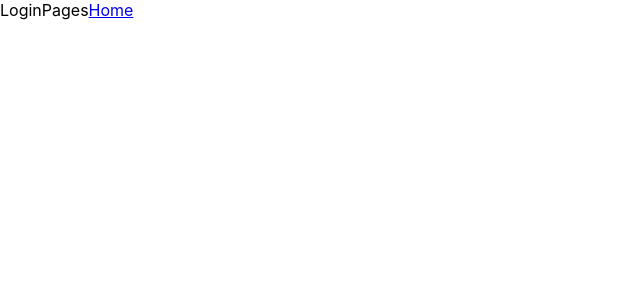
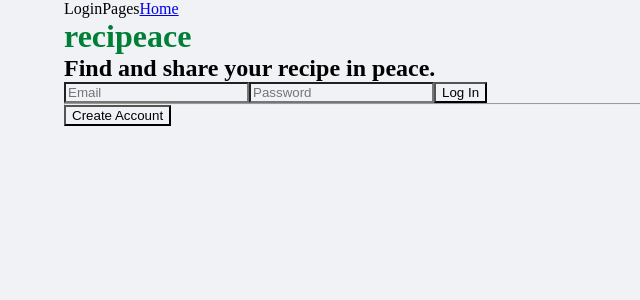
Before and after one commit to Carururu/recipeace, a React (Create React App) app: page /login in a window 1280 px wide. Shown: the top 300 px of the page, without its empty margins (0-640 px from the left). Built offline with nearby package versions, Linux system fonts and the light colour scheme.

Commit message:
Login Page with Login form and Signup Form

```diff
--- a/package.json
+++ b/package.json
@@ -6,8 +6,10 @@
     "@testing-library/jest-dom": "^5.16.2",
     "@testing-library/react": "^12.1.4",
     "@testing-library/user-event": "^13.5.0",
+    "firebase": "^9.6.9",
     "react": "^17.0.2",
     "react-dom": "^17.0.2",
+    "react-hook-form": "^7.28.1",
     "react-router-dom": "^6.2.2",
     "react-scripts": "5.0.0",
     "web-vitals": "^2.1.4"
--- a/public/index.html
+++ b/public/index.html
@@ -6,8 +6,8 @@
     <meta name="viewport" content="width=device-width, initial-scale=1" />
     <meta name="theme-color" content="#000000" />
     <meta
-      name="description"
-      content="Web site created using create-react-app"
+      name="recipeace"
+      content="Recipeace is a social media website where you can post your own recipe and interact with other users"
     />
     <link rel="apple-touch-icon" href="%PUBLIC_URL%/logo192.png" />
     <!--
@@ -24,7 +24,7 @@
       work correctly both with client-side routing and a non-root public URL.
       Learn how to configure a non-root public URL by running `npm run build`.
     -->
-    <title>React App</title>
+    <title>Recipeace</title>
   </head>
   <body>
     <noscript>You need to enable JavaScript to run this app.</noscript>
--- a/src/App.js
+++ b/src/App.js
@@ -1,13 +1,13 @@
 import React from 'react'
 import { Route, Routes } from 'react-router-dom'
 import HomePage from './pages/HomePage'
-import LoginPages from './pages/LoginPages'
+import LoginPage from './pages/LoginPage'
 
 const App = () => {
   return (
     <Routes>
       <Route exact path='/' element={<HomePage />} />
-      <Route path='/login' element={<LoginPages />} />
+      <Route path='/login' element={<LoginPage />} />
     </Routes>
   )
 }
--- /dev/null
+++ b/src/components/LoginForm.js
@@ -0,0 +1,44 @@
+import React from 'react'
+import { useForm } from 'react-hook-form'
+
+const LoginForm = () => {
+  const {
+    register,
+    handleSubmit,
+    formState: { errors },
+  } = useForm()
+
+  const onSubmit = (data) => {
+    console.log(data)
+  }
+
+  return (
+    <div>
+      <form onSubmit={handleSubmit(onSubmit)}>
+        {/* login */}
+        {/* email */}
+        <input
+          type='email'
+          placeholder='Email'
+          {...register('email', {
+            required: true,
+          })}
+        />
+        {errors.email && 'Field is required'}
+        {/* password */}
+        <input
+          type='password'
+          placeholder='Password'
+          {...register('password', {
+            required: true,
+          })}
+        />
+        {errors.password && 'Field is required'}
+        {/* button */}
+        <button type='submit'>Log In</button>
+      </form>
+    </div>
+  )
+}
+
+export default LoginForm
--- /dev/null
+++ b/src/components/SignUpForm.js
@@ -0,0 +1,53 @@
+import React from 'react'
+import { useForm } from 'react-hook-form'
+
+const SignUpForm = () => {
+  const {
+    register,
+    handleSubmit,
+    formState: { errors },
+  } = useForm()
+
+  const onSubmit = (data) => {
+    console.log(data)
+  }
+
+  return (
+    <div>
+      <form onSubmit={handleSubmit(onSubmit)}>
+        {/* email */}
+        <input
+          type='email'
+          placeholder='Email'
+          {...register('email', {
+            required: true,
+          })}
+        />
+        {errors.email && 'Field is required'}
+        {/* password */}
+        <input
+          type='password'
+          placeholder='Password'
+          {...register('password', {
+            required: true,
+          })}
+        />
+        {errors.password && 'Field is required'}
+        {/* confirm password */}
+        {/* username */}
+        <input
+          type='username'
+          placeholder='Username'
+          {...register('username', {
+            required: true,
+          })}
+        />
+        {errors.username && 'Field is required'}
+        {/* signup button */}
+        <button type='submit'>SignUp</button>
+      </form>
+    </div>
+  )
+}
+
+export default SignUpForm
--- a/src/index.css
+++ b/src/index.css
@@ -1,13 +1,9 @@
-body {
+* {
   margin: 0;
-  font-family: -apple-system, BlinkMacSystemFont, 'Segoe UI', 'Roboto', 'Oxygen',
-    'Ubuntu', 'Cantarell', 'Fira Sans', 'Droid Sans', 'Helvetica Neue',
-    sans-serif;
-  -webkit-font-smoothing: antialiased;
-  -moz-osx-font-smoothing: grayscale;
+  background-color: #f0f2f5;
 }
 
-code {
-  font-family: source-code-pro, Menlo, Monaco, Consolas, 'Courier New',
-    monospace;
+.container {
+  width: 90%;
+  margin: auto;
 }
--- a/src/index.js
+++ b/src/index.js
@@ -6,9 +6,11 @@ import App from './App'
 import reportWebVitals from './reportWebVitals'
 
 ReactDOM.render(
-  <BrowserRouter>
-    <App />
-  </BrowserRouter>,
+  <React.StrictMode>
+    <BrowserRouter>
+      <App />
+    </BrowserRouter>
+  </React.StrictMode>,
   document.getElementById('root')
 )
 
--- a/src/pages/HomePage.js
+++ b/src/pages/HomePage.js
@@ -3,7 +3,7 @@ import { Link } from 'react-router-dom'
 
 const HomePage = () => {
   return (
-    <div>
+    <div className='container'>
       HomePage
       <Link to='/login'>Login</Link>
     </div>
--- /dev/null
+++ b/src/pages/LoginPage.css
@@ -0,0 +1,3 @@
+h1 {
+  color: #008037;
+}
--- /dev/null
+++ b/src/pages/LoginPage.js
@@ -0,0 +1,28 @@
+import React, { useState } from 'react'
+import { Link } from 'react-router-dom'
+import './LoginPage.css'
+import LoginForm from '../components/LoginForm'
+import SignUpForm from '../components/SignUpForm'
+
+const LoginPage = () => {
+  const [isLogin, setIsLogin] = useState(true)
+
+  return (
+    <div className='container'>
+      LoginPages
+      <Link to='/'>Home</Link>
+      {/* 2 columns, 1st col: name and tagline, 2nd col: login form */}
+      <h1>recipeace</h1>
+      <h2>Find and share your recipe in peace.</h2>
+      {isLogin ? <LoginForm /> : <SignUpForm />}
+      {/* forgot password */}
+      <hr />
+      {/* sign up button, and the content of the card will be sign up form, vice versa */}
+      <button onClick={() => setIsLogin(!isLogin)}>
+        {isLogin ? 'Create Account' : 'Login'}
+      </button>
+    </div>
+  )
+}
+
+export default LoginPage
--- a/src/pages/LoginPages.js
+++ /dev/null
@@ -1,13 +0,0 @@
-import React from 'react'
-import { Link } from 'react-router-dom'
-
-const LoginPages = () => {
-  return (
-    <div>
-      LoginPages
-      <Link to='/'>Home</Link>
-    </div>
-  )
-}
-
-export default LoginPages
```
Also changed, not shown: 1 other file (tests, documents, lock files or other folders).
